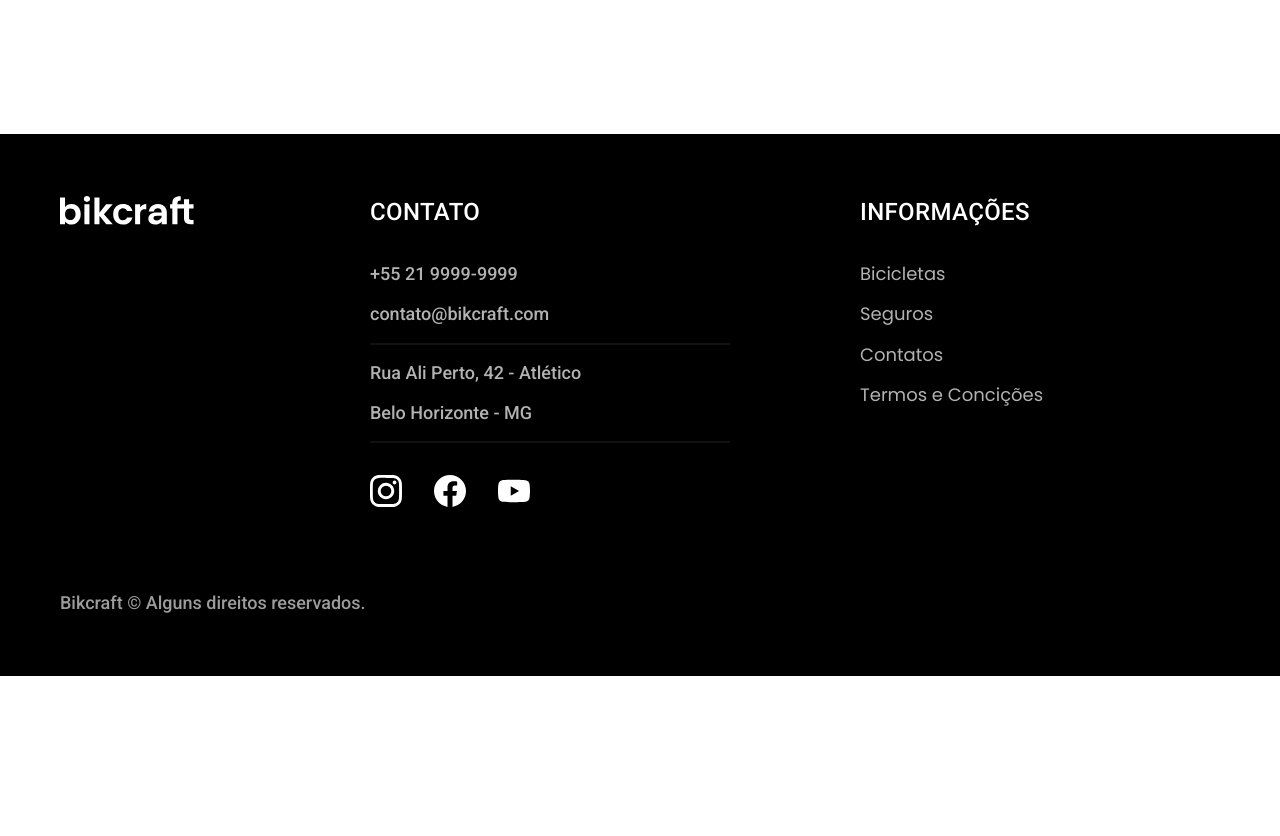
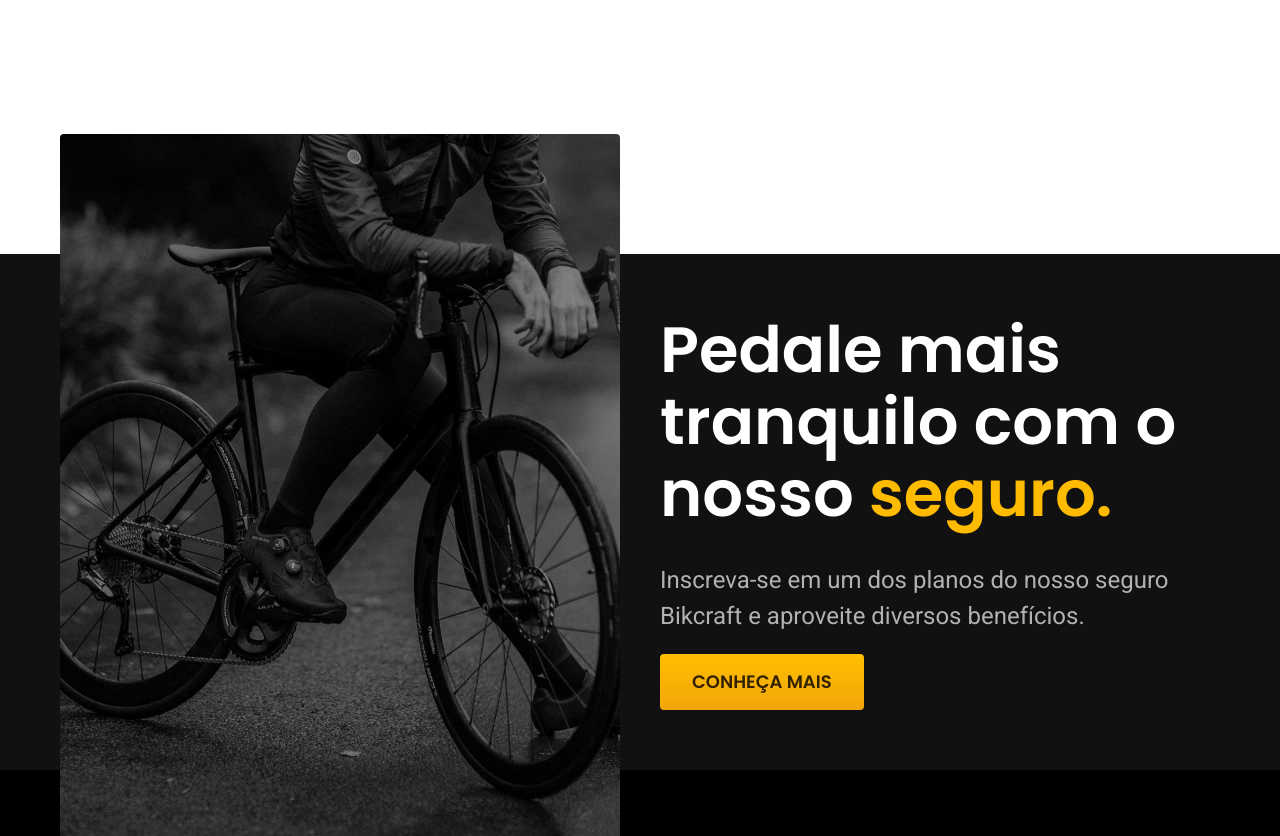
Before and after one commit to GHERARDI-JOAO/bikcraft-react, a React (Vite) app: page /nimbus in a window 1280 px wide. Shown: the part 2100-2936 px from the top of the page. Before the commit the page ends 2776 px from the top, so only its background shows below. Built offline with nearby package versions, Linux system fonts and the light colour scheme.

Commit message:
Concluída página nimbus

```diff
--- a/src/pages/Nimbus/Nimbus.css
+++ b/src/pages/Nimbus/Nimbus.css
@@ -156,6 +156,41 @@
 .nimbus-lista li span {
   padding-left: 20px;
 }
+.seguro-bg {
+  background-color: var(--cor-11);
+  box-shadow: inset 0 120px var(--cor-0), inset 0 -120px var(--cor-12);
+}
+
+.seguro-container {
+  display: grid;
+  grid-template-columns: 1fr 1fr;
+  gap: 40px;
+  box-sizing: border-box;
+  max-width: 1200px;
+  padding-left: 20px;
+  padding-right: 20px;
+  margin-left: auto;
+  margin-right: auto;
+}
+
+.seguro-imagem img {
+  width: 100%;
+  height: 100%;
+  object-fit: cover;
+}
+
+.seguro-conteudo {
+  padding-top: 180px;
+  padding-bottom: 180px;
+}
+
+.seguro-container h2 {
+  margin-bottom: 32px;
+}
+
+.seguro-container p {
+  margin-bottom: 20px;
+}
 
 @media (max-width: 800px) {
   .nimbus-container {
@@ -175,6 +210,18 @@
   .nimbus-lista ul {
     gap: 20px;
   }
+
+  .seguro-bg {
+    box-shadow: inset 0 -60px var(--cor-12);
+  }
+  .seguro-container {
+    grid-template-columns: 1fr;
+  }
+  .seguro-conteudo {
+    grid-row: 1;
+    padding-top: 40px;
+    padding-bottom: 0px;
+  }
 }
 
 @media (max-width: 400px) {
--- a/src/pages/Nimbus/Nimbus.jsx
+++ b/src/pages/Nimbus/Nimbus.jsx
@@ -13,7 +13,7 @@ import Velocidade from "../../assets/img/icones/velocidade.svg";
 import Rastreador from "../../assets/img/icones/rastreador.svg";
 import Nebula from "../../assets/img/bicicletas/nebula.jpg";
 import Magic from "../../assets/img/bicicletas/magic.jpg";
-
+import Seguro from "../../assets/img/fotos/seguros.jpg";
 import "./Nimbus.css";
 
 function Nimbus() {
@@ -142,6 +142,28 @@ function Nimbus() {
         </ul>
       </article>
 
+      <article className="seguro-bg">
+        <div className="seguro-container">
+          <div className="seguro-imagem">
+            <img src={Seguro} alt="pessoa parada em cima de uma bicicleta" />
+          </div>
+          <div className="seguro-conteudo">
+            <h2 className="font-1-xxl cor-0">
+              Pedale mais tranquilo com o nosso{" "}
+              <span className="cor-p1">seguro.</span>
+            </h2>
+            <p className="font-2-l cor-5">
+              Inscreva-se em um dos planos do nosso seguro Bikcraft e aproveite
+              diversos benefícios.
+            </p>
+
+            <Link className="Button" to="/seguros">
+              Conheça Mais
+            </Link>
+          </div>
+        </div>
+      </article>
+
       <Footer />
     </>
   );
```
